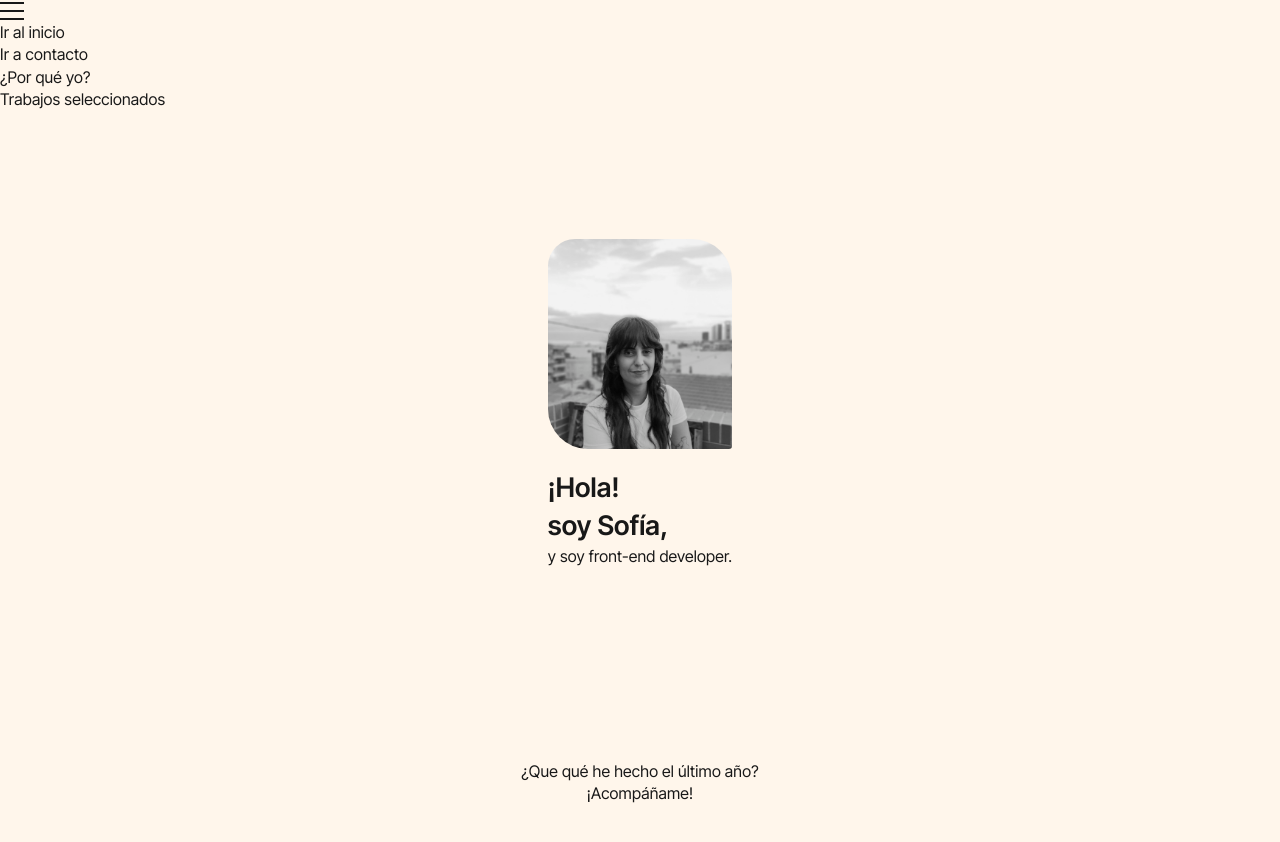
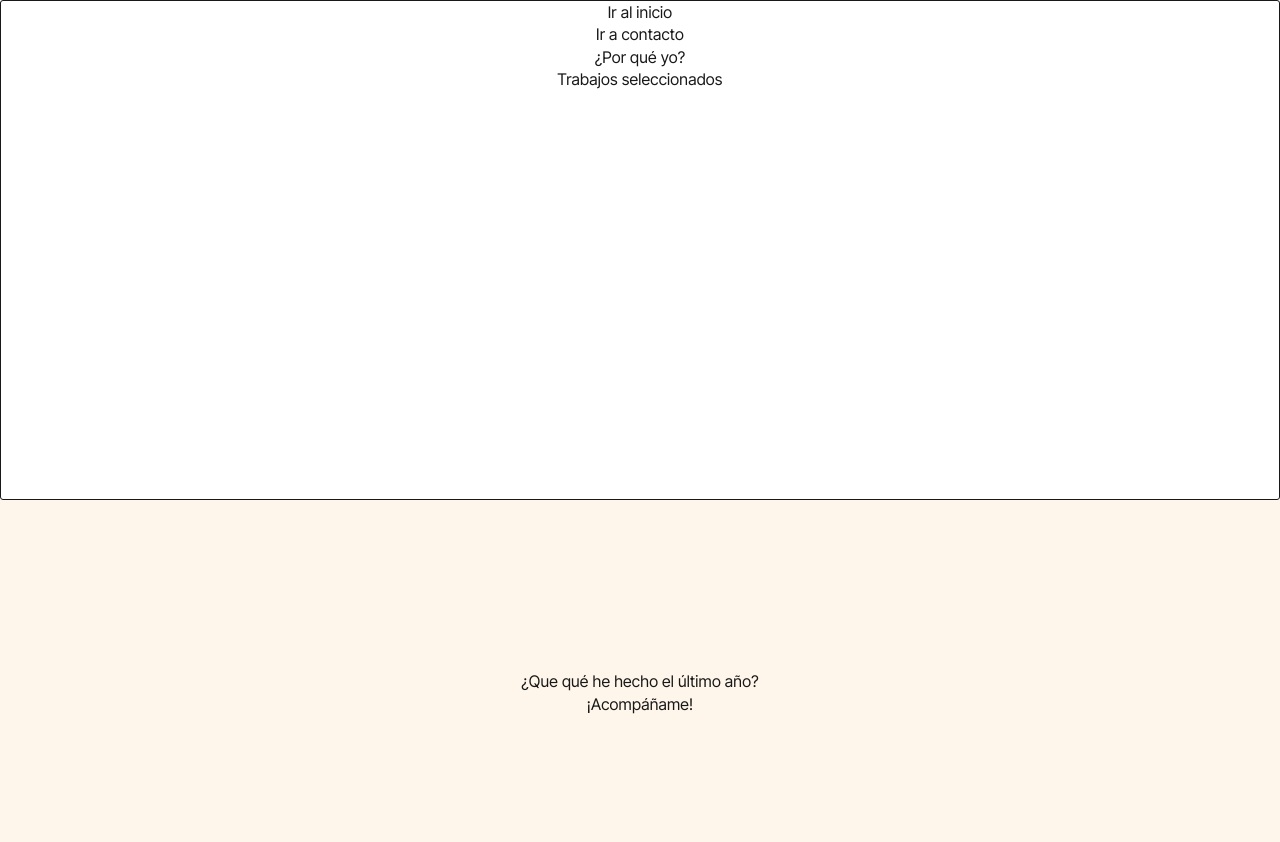
Before and after one commit to SofiaBManzano/sofia-portfolio-2022, a React (Create React App) app: page /about in a window 1280 px wide. Both pictures are taken after a click on the element 12 px from the left and 10 px from the top of the page. Shown: the top 842 px of the page. Built offline with nearby package versions, Linux system fonts and the light colour scheme.

Commit message:
wip: menu colapsible && styles

```diff
--- a/src/components/header/ItemsMenu.js
+++ b/src/components/header/ItemsMenu.js
@@ -1,19 +1,19 @@
 import { Link } from "react-router-dom";
 const ItemsMenu = (props) => {
   return (
-    <nav className={props.menuOpen}>
-      <ul>
-        <li>
-          <Link to="/">Ir al inicio</Link>
+    <nav className={`c-header-nav ${props.menuOpen}`}>
+      <ul className="c-header-nav-content">
+        <li className="c-header-nav-item">
+          <Link to="/" className="c-header-nav-item-link">Ir al inicio</Link>
         </li>
-        <li>
-          <Link to="/contacto">Ir a contacto</Link>
+        <li className="c-header-nav-item">
+          <Link to="/contacto" className="c-header-nav-item-link">Ir a contacto</Link>
         </li>
-        <li>
-          <Link to="/about">¿Por qué yo?</Link>
+        <li className="c-header-nav-item">
+          <Link to="/about" className="c-header-nav-item-link">¿Por qué yo?</Link>
         </li>
-        <li>
-          <Link to="/trabajos-seleccionados">Trabajos seleccionados</Link>
+        <li className="c-header-nav-item">
+          <Link to="/trabajos-seleccionados" className="c-header-nav-item-link">Trabajos seleccionados</Link>
         </li>
       </ul>
     </nav>
--- a/src/components/header/ItemsMenu.scss
+++ b/src/components/header/ItemsMenu.scss
@@ -1,3 +1,17 @@
-.u-hidden{
-  display: none;
+.c-header-nav{
+  background-color: $white-color;
+  border: 1px solid $black-color;
+  border-radius: 3px;
+  height: 500px;
+    position: absolute;
+    top: 0;
+z-index: 10;
+    width: 100%;
+
+&-content{
+display: flex;
+flex-direction: column;
+justify-content: center;
+align-items: center;
 }
+}
--- a/src/styles/Global.scss
+++ b/src/styles/Global.scss
@@ -86,3 +86,12 @@ display: inline;
     display: flex;
     flex-direction: column;
 }
+.u-hidden{
+    display: none;
+  }
+  .u-padding-bottom{
+padding-bottom: 2px;
+  }
+  .u-padding-top{
+    padding-top: 2px;
+      }
--- a/src/styles/Variables.scss
+++ b/src/styles/Variables.scss
@@ -4,5 +4,6 @@
 $text-font: 'Inter Tight', sans-serif;
 //colors
 $black-color: rgb(24, 24, 24);
+$white-color: rgb(255, 255, 255);
 $primary-color: rgb(255, 246, 235);
 $secondary-color: #698696;
```
